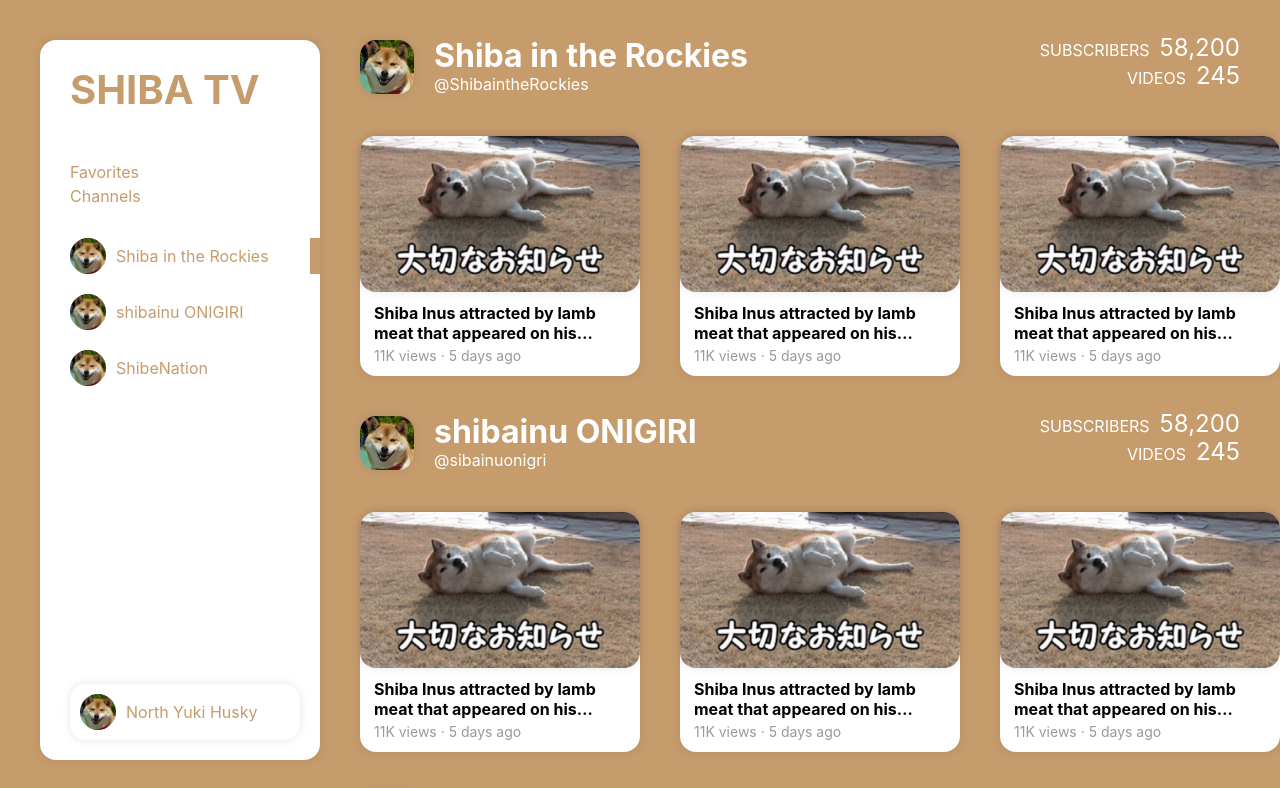
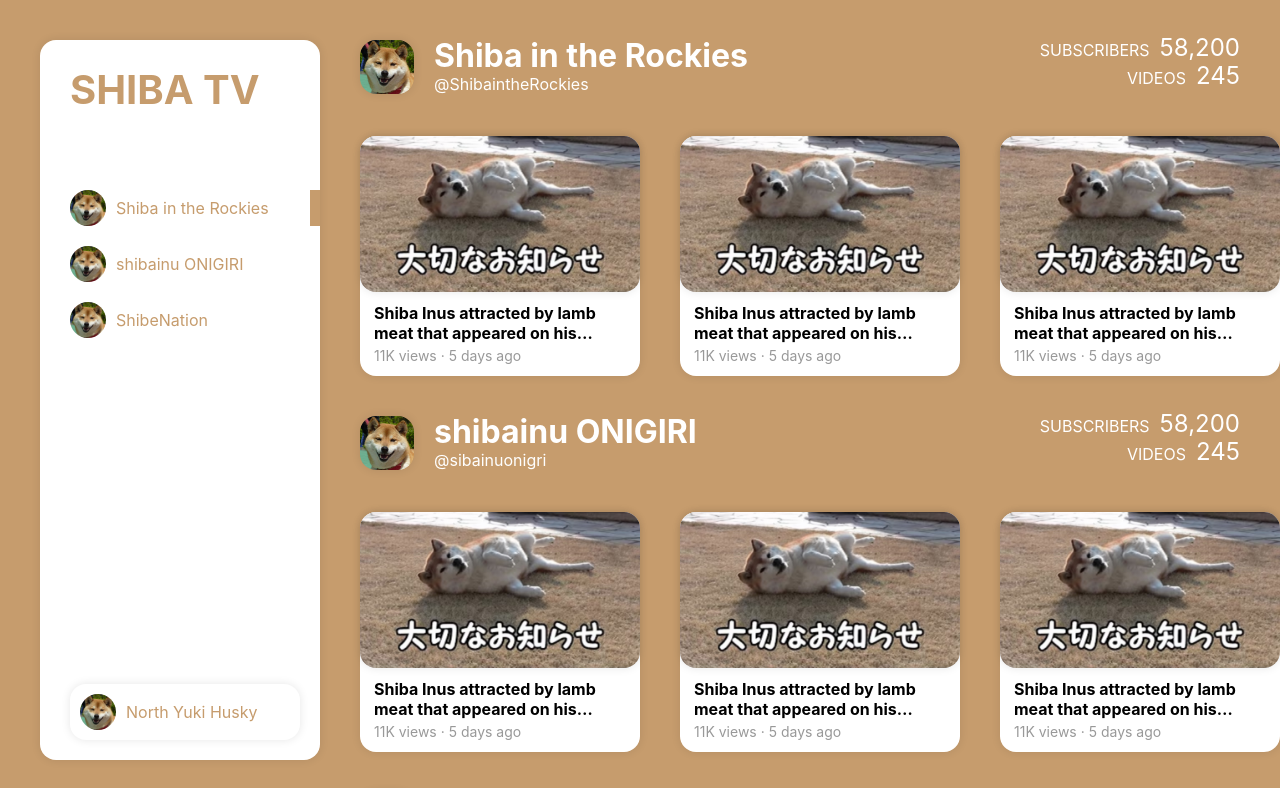
Before and after one commit to CodyWildtyto/shiba-tv, a React (Create React App) app: page / in a window 1280 px wide. Shown: the top 788 px of the page. Built offline with nearby package versions, Linux system fonts and the light colour scheme.

Commit message:
feat(nav): add back button for closing modal

```diff
--- a/src/components/MainChannel/MainChannel.css
+++ b/src/components/MainChannel/MainChannel.css
@@ -48,7 +48,7 @@
     gap: var(--app-area-padding);
     padding-right: var(--app-area-padding);
     overflow-x: auto;
-    padding-bottom: 30px;
+    padding-bottom: 20px;
     padding-left: var(--side-area-width);
     scrollbar-width: none;
     margin-top: -20px;
--- a/src/components/NavChannels/NavChannels.css
+++ b/src/components/NavChannels/NavChannels.css
@@ -1,3 +1,4 @@
-.Nav .NavChannels {
+.NavChannels {
     flex-grow: 1;
+    margin-top: 20px;
 }
--- a/src/components/NavSections/NavSections.css
+++ /dev/null
@@ -1,3 +0,0 @@
-.Nav .NavSections {
-    margin-bottom: 30px;
-}
--- a/src/components/NavSections/NavSections.tsx
+++ /dev/null
@@ -1,12 +0,0 @@
-import './NavSections.css';
-
-function NavSections(): JSX.Element {
-    return (
-        <ul className="NavSections">
-            <li>Favorites</li>
-            <li>Channels</li>
-        </ul>
-    );
-}
-
-export default NavSections;
--- /dev/null
+++ b/src/components/NavShortcuts/NavShortcuts.css
@@ -0,0 +1,28 @@
+.NavShortcuts {
+    display: flex;
+    flex-direction: column;
+    height: 0;
+    margin-left: -10px;
+    margin-right: -30px;
+    overflow: hidden;
+    padding: 10px 10px 20px;
+    transition: height 100ms;
+}
+
+.NavShortcuts--Active {
+    height: 110px;
+}
+
+.NavShortcuts button {
+    padding: 20px;
+    text-align: left;
+    transition: transform 200ms;
+}
+
+.NavShortcuts button:hover {
+    transform: translateX(-6px);
+}
+
+.NavShortcuts .NavShortcuts__Back i {
+    margin-right: 20px;
+}
--- /dev/null
+++ b/src/components/NavShortcuts/NavShortcuts.tsx
@@ -0,0 +1,38 @@
+import { useEffect, useState } from 'react';
+
+import { useContextStore } from '../../context';
+
+import './NavShortcuts.css';
+
+function NavShortcuts(): JSX.Element {
+    const { isVideoDisplayed, setIsVideoDisplayed } = useContextStore();
+    const [isShortcutsEnabled, setIsShortcutsEnabled] =
+        useState(isVideoDisplayed);
+
+    const handleBackClick = () => setIsVideoDisplayed(false);
+
+    useEffect(() => {
+        setIsShortcutsEnabled(isVideoDisplayed);
+    }, [isVideoDisplayed]);
+
+    return (
+        <div
+            className={`NavShortcuts ${
+                isShortcutsEnabled && 'NavShortcuts--Active'
+            }`}
+        >
+            {isVideoDisplayed && (
+                <button
+                    className="NavShortcuts__Back card"
+                    onClick={handleBackClick}
+                    type="button"
+                >
+                    <i>〈</i>
+                      Back
+                </button>
+            )}
+        </div>
+    );
+}
+
+export default NavShortcuts;
--- a/src/index.css
+++ b/src/index.css
@@ -13,6 +13,7 @@ body {
 
 button {
     border: 0;
+    cursor: pointer;
     padding: 0;
 }
 
@@ -20,3 +21,7 @@ code {
     font-family: source-code-pro, Menlo, Monaco, Consolas, 'Courier New',
         monospace;
 }
+
+i {
+    font-style: normal;
+}
--- a/src/layouts/Main/Main.css
+++ b/src/layouts/Main/Main.css
@@ -1,6 +1,6 @@
 .Main {
     display: flex;
     flex-direction: column;
-    gap: 10px;
+    gap: 20px;
     padding-bottom: 20px;
 }
--- a/src/layouts/Nav/Nav.tsx
+++ b/src/layouts/Nav/Nav.tsx
@@ -1,5 +1,5 @@
 import NavChannels from '../../components/NavChannels/NavChannels';
-import NavSections from '../../components/NavSections/NavSections';
+import NavSections from '../../components/NavShortcuts/NavShortcuts';
 import NavUser from '../../components/NavUser/NavUser';
 
 import './Nav.css';
```
